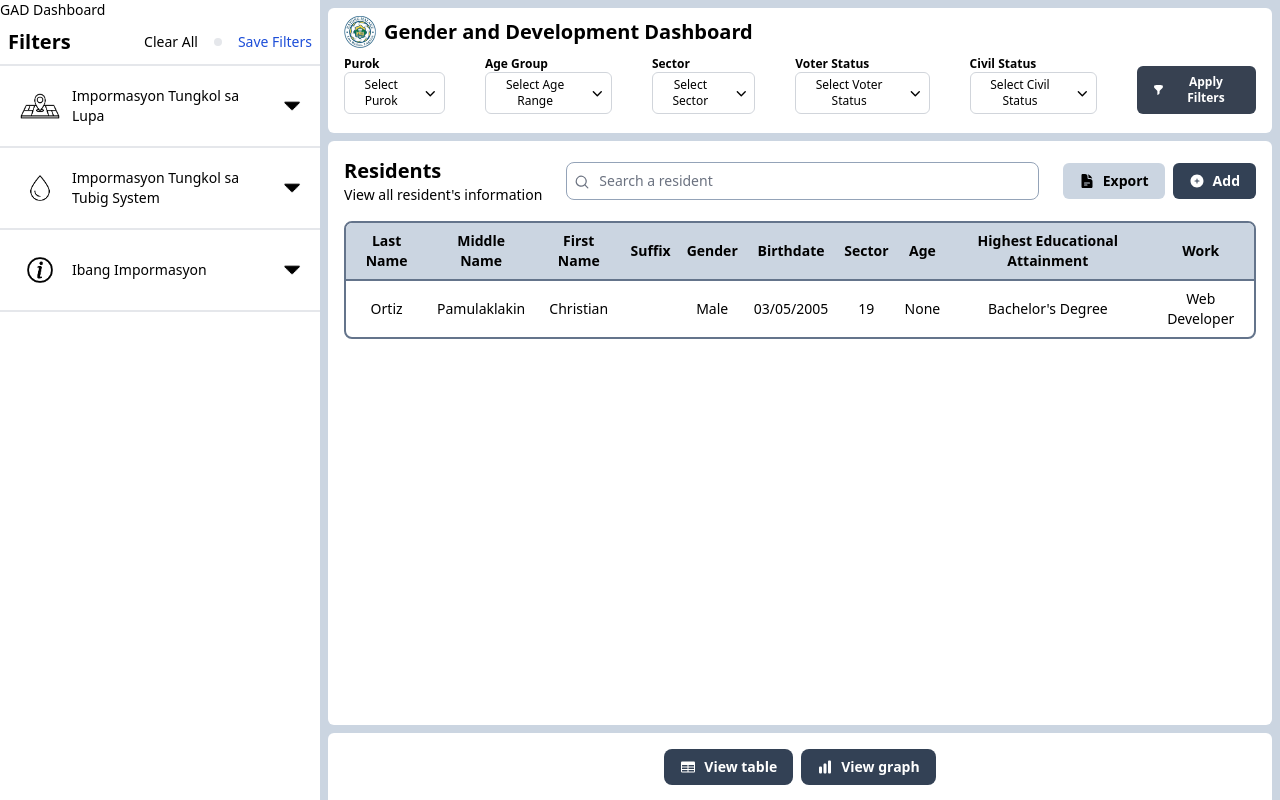
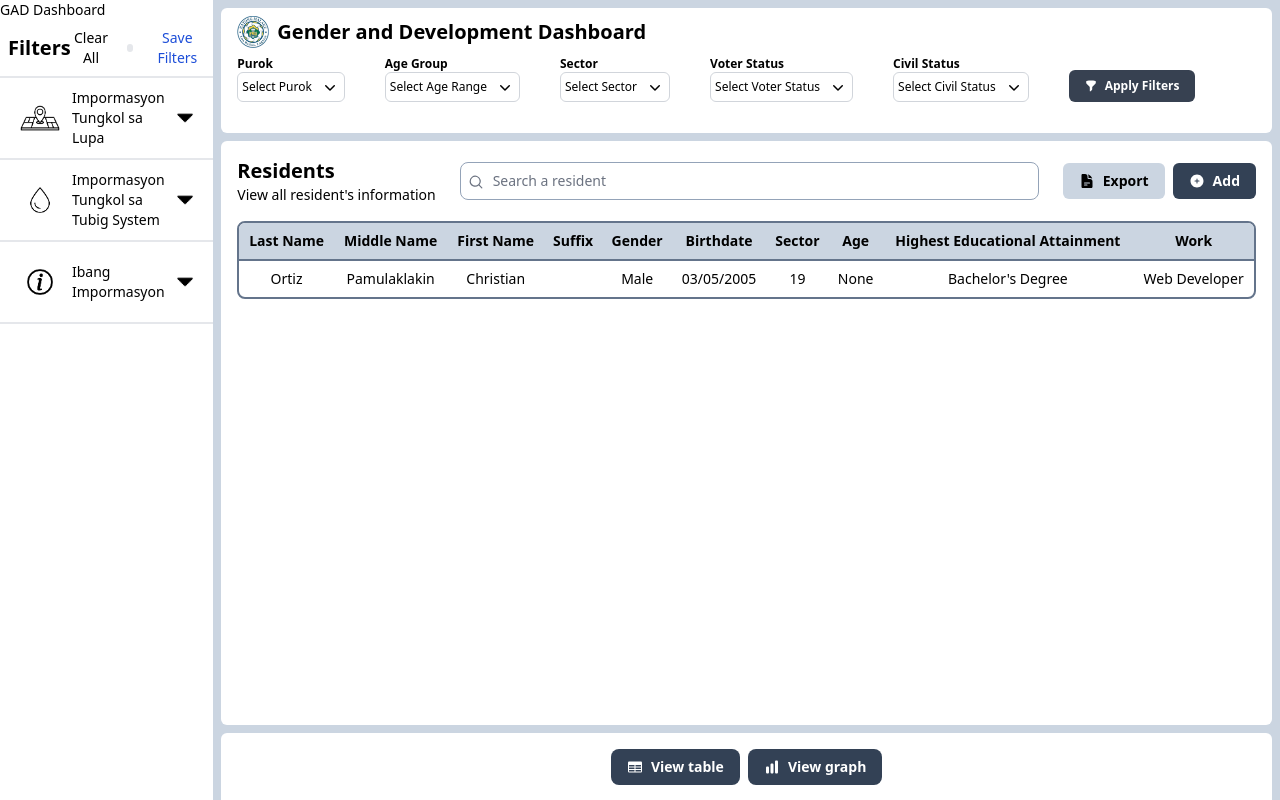
Before and after one commit to progchris00/GAD-Solution, a website built with webpack: page src/index.html in a window 1280 px wide. Built offline with nearby package versions, Linux system fonts and the light colour scheme.

Commit message:
refactor: adjust grid layout

```diff
--- a/src/index.html
+++ b/src/index.html
@@ -16,7 +16,7 @@
   </head>
   <body class="bg-slate-300 grid grid-rows-12 grid-cols-12 h-screen">
     <header
-      class="bg-white mx-2 mt-2 rounded-md col-start-4 col-end-13 row-start-1 row-end-3 px-4 py-2 text-xs flex flex-col gap-2"
+      class="bg-white mx-2 mt-2 rounded-md col-start-3 col-end-13 row-start-1 row-end-3 px-4 py-2 text-xs flex flex-col gap-2"
     >
       <div class="flex items-center gap-2">
         <img
@@ -185,7 +185,7 @@
       </div>
     </header>
     <aside
-    class="bg-white col-start-1 col-end-4 row-start-1 row-end-13 text-sm"
+    class="bg-white col-start-1 col-end-3 row-start-1 row-end-13 text-sm"
   >
     <h1>GAD Dashboard</h1>
     <div class="flex items-center justify-between p-2">
@@ -789,11 +789,11 @@
   </aside>
 
     <main
-      class="bg-white mx-2 my-2 rounded-md col-start-4 col-end-13 row-start-3 row-end-12 text-sm"
+      class="bg-white mx-2 my-2 rounded-md col-start-3 col-end-13 row-start-3 row-end-12 text-sm"
       id="main"
     ></main>
     <footer
-      class="mx-2 bg-white col-start-4 col-end-13 row-start-12 flex justify-center items-center gap-2 text-sm font-semibold text-white rounded-t-md"
+      class="mx-2 bg-white col-start-3 col-end-13 row-start-12 flex justify-center items-center gap-2 text-sm font-semibold text-white rounded-t-md"
     >
       <button
         class="bg-slate-700 px-4 py-2 rounded-lg flex items-center gap-2"
```
